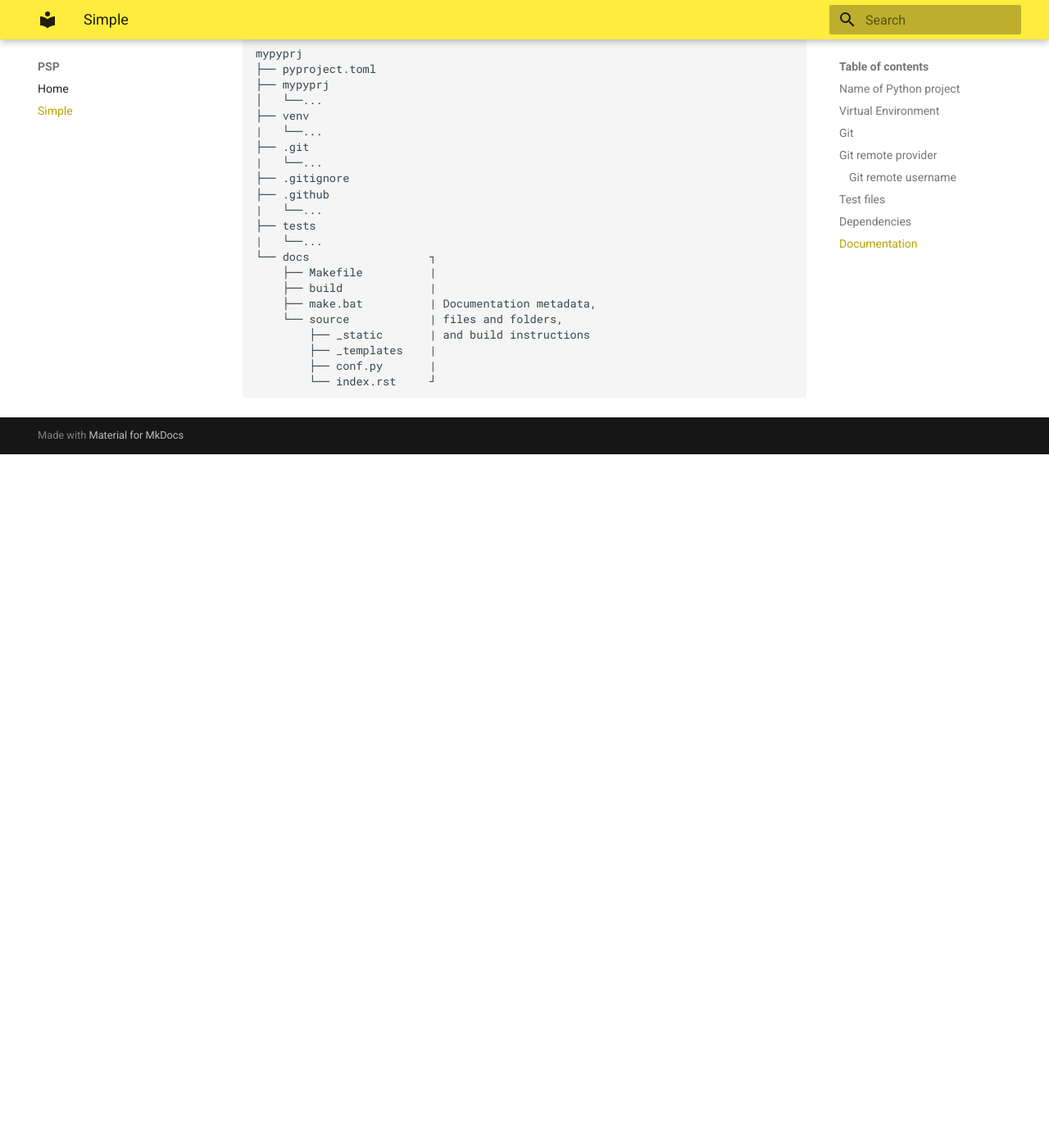
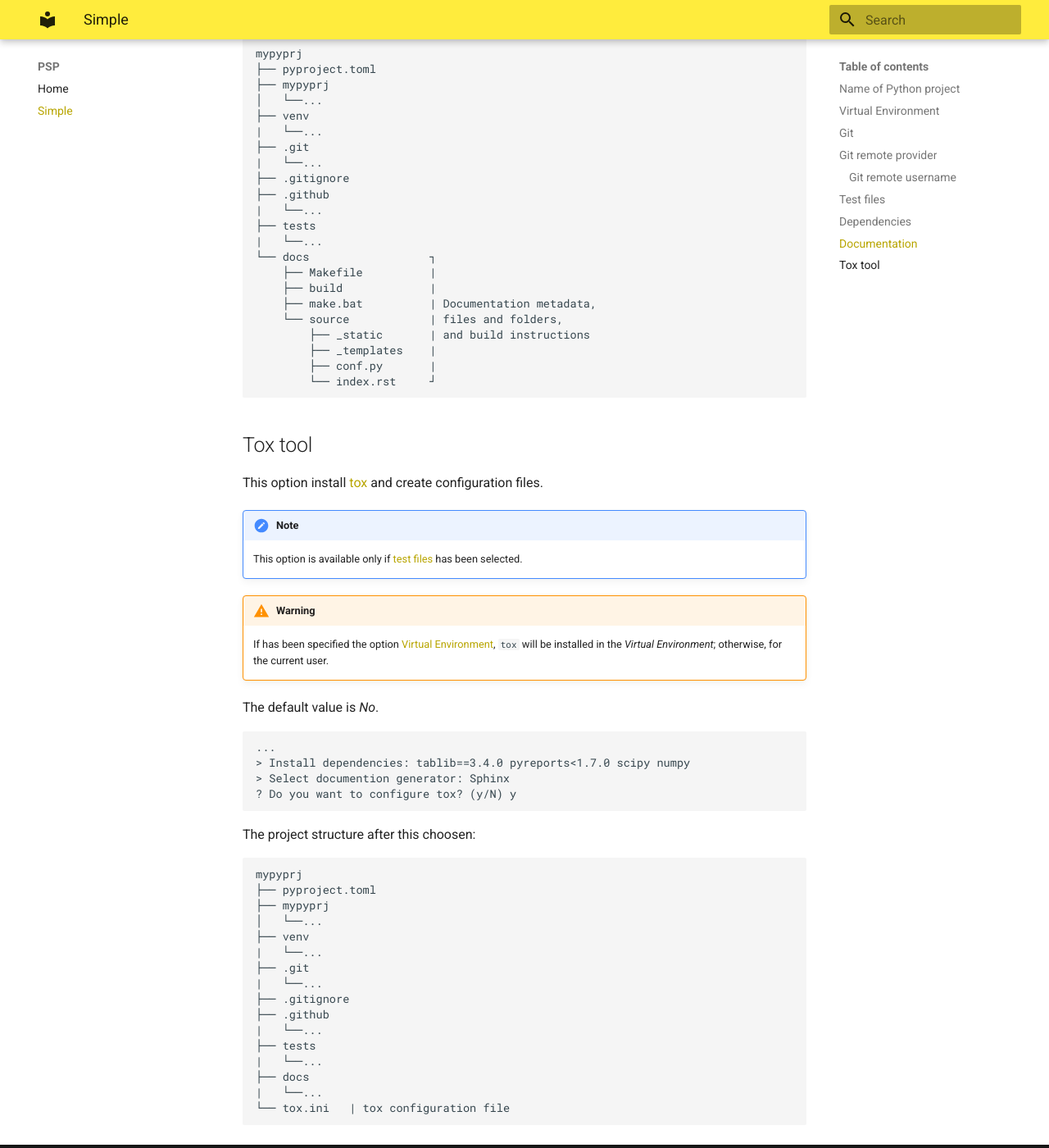
Before and after one commit to MatteoGuadrini/psp, an MkDocs documentation site: the page built from docs/simple.md, in a window 1280 px wide and 1400 px high, scrolled down 6098 px. Shown: the whole window at 82% size. Built offline with MkDocs 1.6.1 and Material for MkDocs 9.7.7, drawn with Linux system fonts in a browser that asks for light colours; before the commit the page ends 6652 px from its top, so only the background shows below that; some of the changed text lies outside the part shown.

Commit message:
docs: add to simple page 'tox tool'

````diff
--- a/docs/simple.md
+++ b/docs/simple.md
@@ -132,7 +132,7 @@ Untracked files:
 This option create a git remote repository configuration files.
 
 !!! note
-    This option is available only if **git repository** is initialize.
+    This option is available only if [git repository](#git) is initialize.
 
 ```console
 ...
@@ -308,3 +308,43 @@ mypyprj
         ├── conf.py       |
         └── index.rst     ┘
 ```
+
+## Tox tool
+
+This option install [tox](https://tox.wiki/) and create configuration files.
+
+!!! note
+    This option is available only if [test files](#test-files) has been selected.
+
+!!! warning
+    If has been specified the option [Virtual Environment](#virtual-environment), `tox` will be installed in the _Virtual Environment_; otherwise, for the current user.
+
+The default value is _No_.
+
+```console
+...
+> Install dependencies: tablib==3.4.0 pyreports<1.7.0 scipy numpy
+> Select documention generator: Sphinx
+? Do you want to configure tox? (y/N) y
+```
+
+The project structure after this choosen:
+
+```
+mypyprj
+├── pyproject.toml
+├── mypyprj
+│   └──...
+├── venv
+|   └──...
+├── .git
+|   └──...
+├── .gitignore
+├── .github
+|   └──...
+├── tests
+|   └──...
+├── docs
+|   └──...
+└── tox.ini   | tox configuration file
+```
````
Also changed, not shown: other parts of docs/simple.md (+1 -1 lines).
